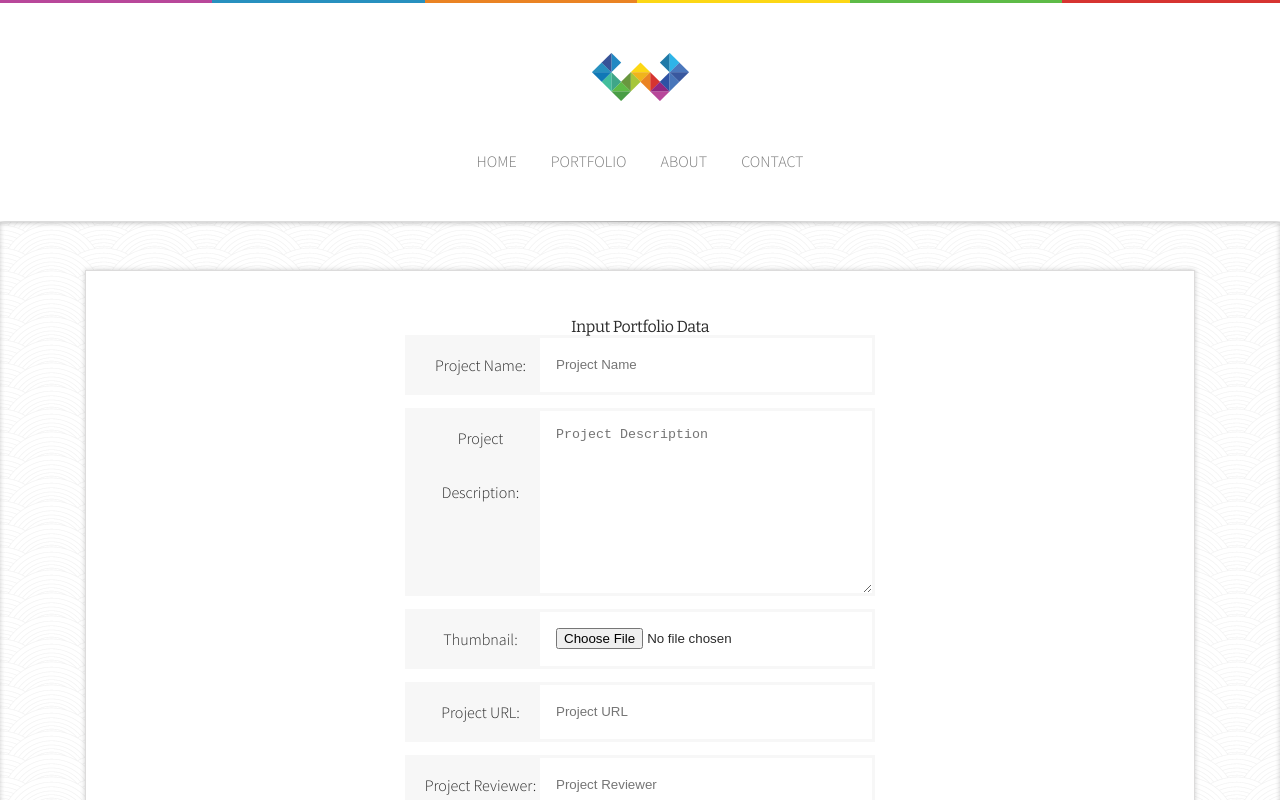
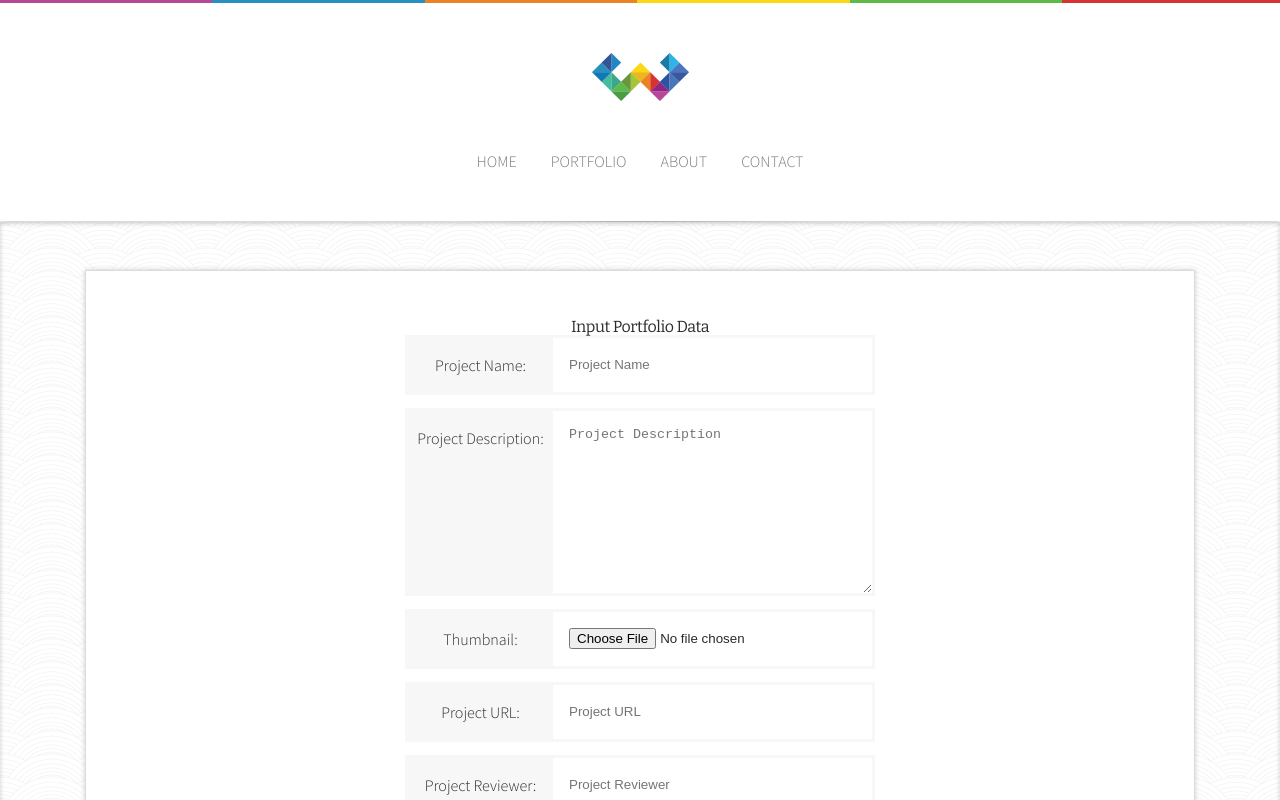
Before and after one commit to rozer4heros/ESTFE13_portfolio-app, a Next.js app: page /insert in a window 1280 px wide. Shown: the top 800 px of the page. Built offline with nearby package versions, Linux system fonts and the light colour scheme; no server answers.

Commit message:
fix: Adjust contact form label width and update class name for consistency

```diff
--- a/src/app/common.css
+++ b/src/app/common.css
@@ -138,8 +138,8 @@ form {
 .contact_form form > p label {
   height: 54px;
   line-height: 54px;
-  width: 132px;
-  padding-left: 13px;
+  width: 145px;
+  /* padding-left: 13px; */
   font-weight: 300;
 }
 .contact_form form > p input,
--- a/src/app/contact/page.js
+++ b/src/app/contact/page.js
@@ -34,7 +34,7 @@ export default function Contact() {
       <div className="htmlForm">
         <h3 className="heading6">Need a Quote?</h3>
         <p>Use the htmlForm below. All fields are required.</p>
-        <div className="contact_htmlForm">
+        <div className="contact_form">
           <form action="">
             <p className="field">
               <label htmlFor="username">Full Name:</label>
```
